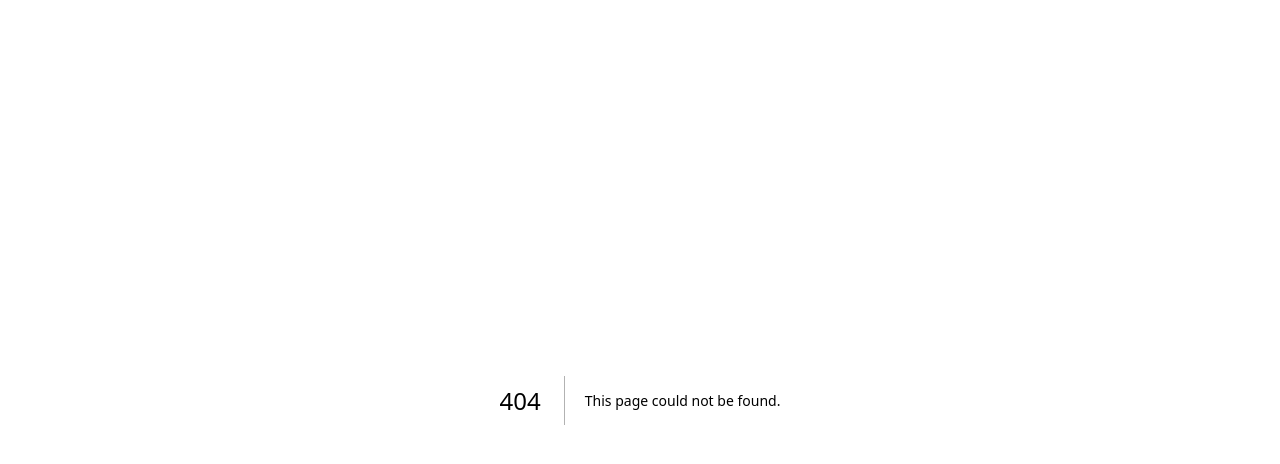
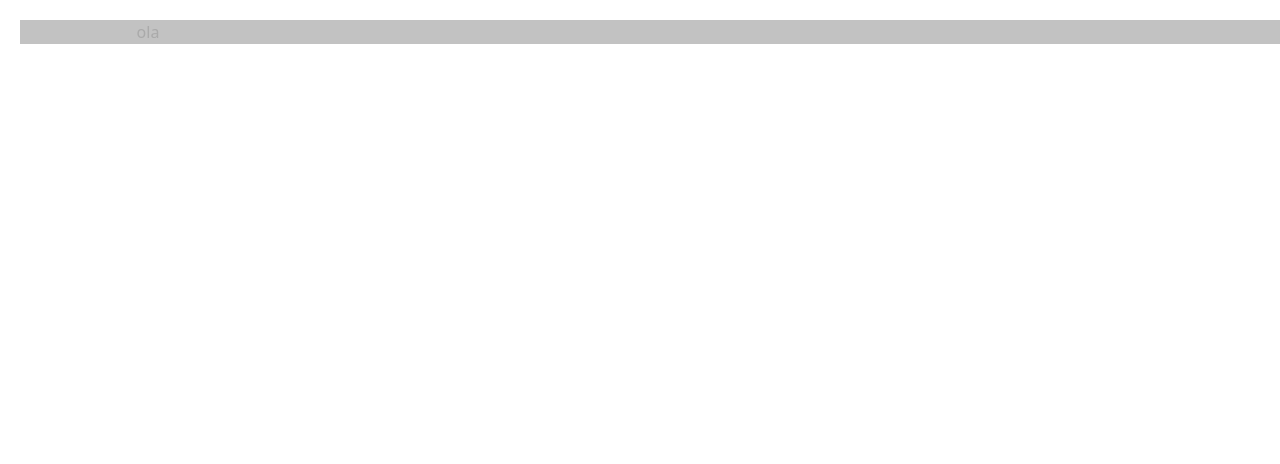
Before and after one commit to SaboTak/requisition-system-frontend, a Next.js app: page /Dashboard in a window 1280 px wide. Before the commit this address had no page. Shown: the top 464 px of the page. Built offline with nearby package versions, Linux system fonts and the light colour scheme.

Commit message:
FEAT: CREATE DASHBOARD PAGE

```diff
--- /dev/null
+++ b/src/app/Dashboard/page.jsx
@@ -0,0 +1,10 @@
+export default function Dashboard(params) {
+    return (
+        <div>
+            <div className="container bg-xd text-center m-5 grid grid-cols-5 text-xd">
+                <p>ola</p>
+            </div>
+        </div>
+    )
+
+}
```
